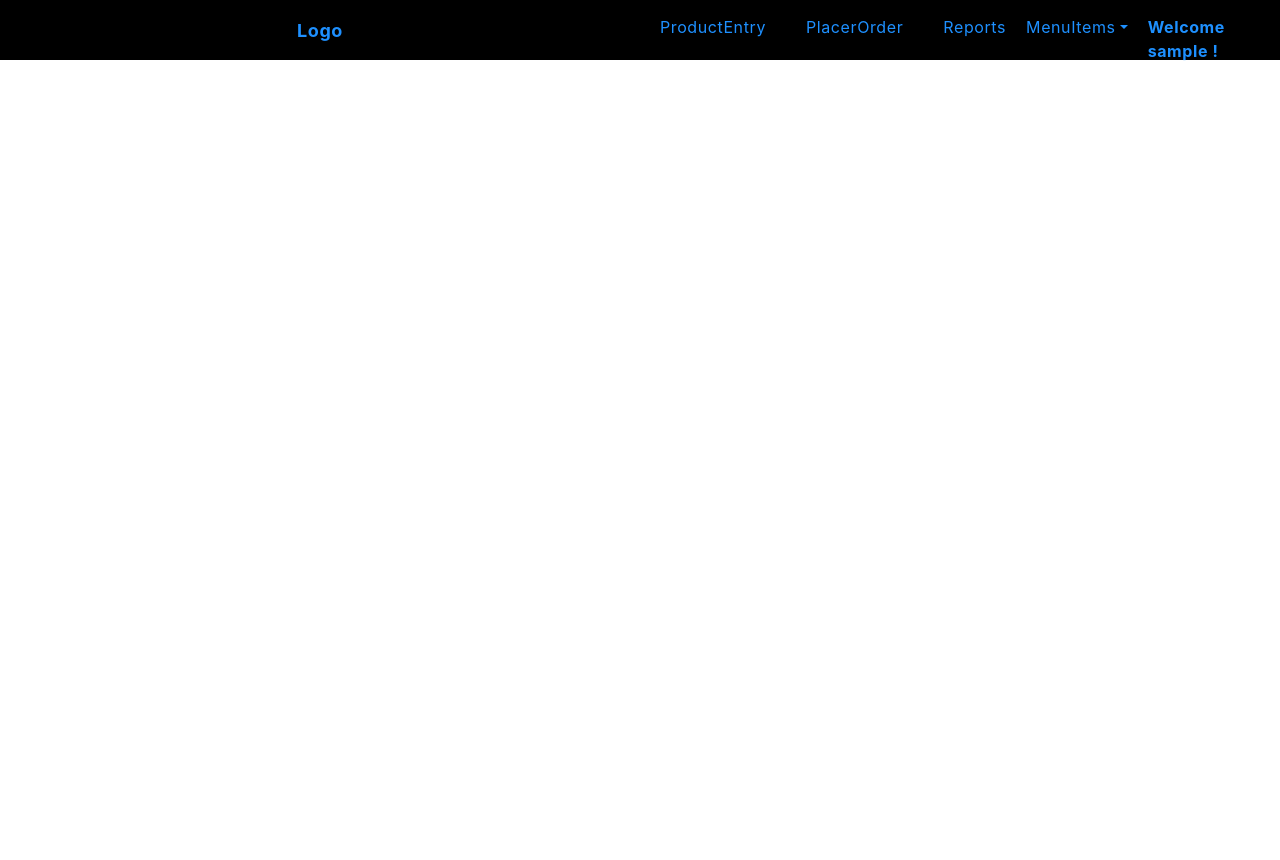
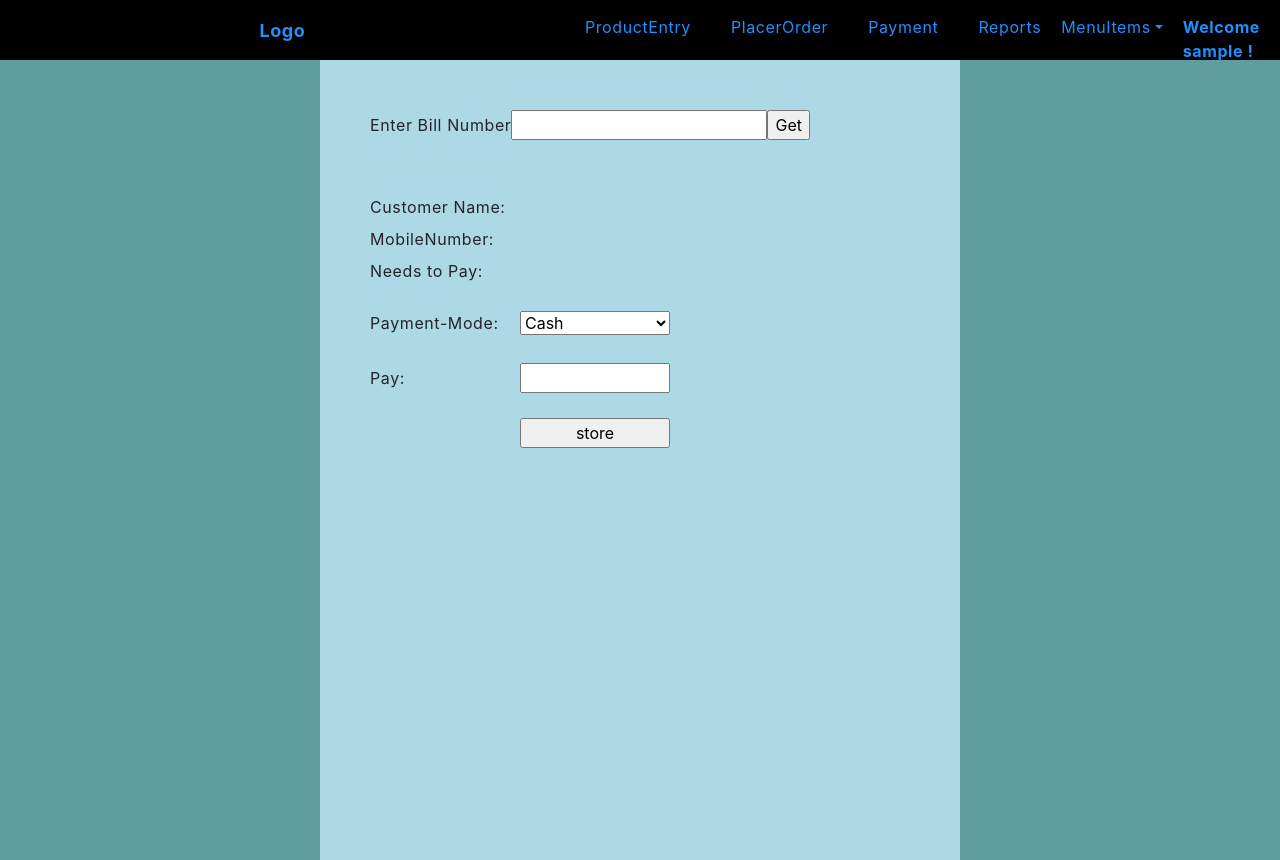
Before and after one commit to meeranmydeen45/Ecommerce_Front, a React (Create React App) app: page /Payment in a window 1280 px wide. Before the commit the page ends 800 px from the top, so only its background shows below. Built offline with nearby package versions, Linux system fonts and the light colour scheme; sample sign-in values are in the browser's storage.

Commit message:
PaymentPage

```diff
--- a/src/App.css
+++ b/src/App.css
@@ -472,3 +472,30 @@ background-color:yellow;
     font-size: larger;
     margin-top:20px;
   }
+
+/* Payment Section */
+
+.div-PaymentPage{
+  background-color: lightblue;
+  width:50%;
+  height: 100vh;
+  margin:auto;
+  padding: 50px;
+
+}
+.div-PaymentPage input[type="text"]{
+  width: auto;
+}
+.div-bill-cust-details{
+  margin-top: 50px;
+  margin-bottom: 20px;
+}
+.div-bill-cust-details label{
+  width:150px;
+}
+.div-thirdsection label{
+width: 150px;
+}
+.div-thirdsection input[type="text"], select{
+  width: 150px;
+}
--- a/src/App.js
+++ b/src/App.js
@@ -11,6 +11,7 @@ import NewProducts from './Components/NewProducts';
 import StockPriceChange from './Components/StockPriceChange';
 import Login from './Components/Login';
 import NewUser from './Components/NewUser';
+import PaymentPage from './Components/PaymentPage';
 import AdminRoute from './Components/AdminRoute';
 import UserRoute from './Components/UserRoute';
 import Logout from '../src/Components/Logout';
@@ -46,6 +47,11 @@ class App extends React.Component {
             <div>
               <NavLink activeClassName="active" to="/order">
                 PlacerOrder
+              </NavLink>
+            </div>
+            <div>
+              <NavLink activeClassName="active" to="/payment">
+                Payment
               </NavLink>
             </div>
             <div>
@@ -98,6 +104,7 @@ class App extends React.Component {
                 <AdminRoute path="/register" component={ProductEntry} />
                 <AdminRoute path="/order" component={OrderComponent} />
                 <AdminRoute path="/cardList" component={CardList} />
+                <AdminRoute path="/Payment" component={PaymentPage} />
                 <AdminRoute path="/newcategory" component={NewCategory} />
                 <AdminRoute path="/newproducts" component={NewProducts} />
                 <AdminRoute path="/stockpricechange" component={StockPriceChange} />
--- /dev/null
+++ b/src/Components/PaymentPage.js
@@ -0,0 +1,111 @@
+import React from 'react';
+import axios from 'axios';
+
+class PaymentPage extends React.Component {
+  constructor(props) {
+    super(props);
+    this.state = {
+      txtBillNumber: '',
+      txtPay: '',
+      customerid: '',
+      customerName: '',
+      customerMobile: '',
+      customerBillAmount: '',
+      paymentMode: '',
+    };
+  }
+  render() {
+    const handleTextBoxChange = (e) => {
+      this.setState({ [e.target.name]: e.target.value });
+    };
+
+    const handleSelectChange = (e) => {
+      this.setState({ paymentMode: e.target.value });
+    };
+
+    const buttonGetBillData = () => {
+      let formData = new FormData();
+      formData.append('Billnumber', this.state.txtBillNumber);
+      axios.post(`https://localhost:44348/api/manage/getbilldata`, formData).then((res) => {
+        let data = res.data;
+        this.setState({
+          customerid: data.customer.customerId,
+          customerName: data.customer.customerName,
+          customerMobile: data.customer.customermobile,
+          customerBillAmount: data.totalcost,
+        });
+        console.log(res.data);
+      });
+    };
+    const buttonStoreData = () => {
+      let formData = new FormData();
+      formData.append('Billnumber', this.state.txtBillNumber);
+      formData.append('Customerid', this.state.customerid);
+      formData.append('Paidamount', this.state.txtPay);
+      formData.append('Paymentmode', this.state.paymentMode);
+
+      axios
+        .post(`https://localhost:44348/api/manage/storepayment`, formData)
+        .then((res) => {
+          alert('Transaction Completed!!');
+        })
+        .catch((err) => {
+          console.log(err);
+          alert('Error Occured!');
+        });
+    };
+
+    return (
+      <div className="div-PaymentPage">
+        <div>
+          <label for="txtBillNumber">Enter Bill Number</label>
+          <input type="text" name="txtBillNumber" value={this.state.txtBillNumber} onChange={handleTextBoxChange} />
+          <input type="button" value="Get" onClick={buttonGetBillData} />
+        </div>
+        <div className="div-bill-cust-details">
+          <div>
+            <label>Customer Name:</label>
+            <label>{this.state.customerName}</label>
+          </div>
+          <div>
+            <label>MobileNumber:</label>
+            <label>{this.state.customerMobile}</label>
+          </div>
+          <div>
+            <label>Needs to Pay:</label>
+            <label>{this.state.customerBillAmount}</label>
+          </div>
+        </div>
+        <div className="div-thirdsection">
+          <div>
+            <label>Payment-Mode:</label>
+            <select onChange={handleSelectChange}>
+              <option value="1">Cash</option>
+              <option value="2">Account-Debit</option>
+            </select>
+          </div>
+          <div>
+            <label>Pay:</label>
+            <input
+              type="text"
+              name="txtPay"
+              value={this.state.txtPay}
+              style={{ marginTop: '20px' }}
+              onChange={handleTextBoxChange}
+            />
+          </div>
+          <div>
+            <input
+              type="button"
+              value="store"
+              style={{ marginTop: '20px', marginLeft: '150px', width: '150px' }}
+              onClick={buttonStoreData}
+            />
+          </div>
+        </div>
+      </div>
+    );
+  }
+}
+
+export default PaymentPage;
```
